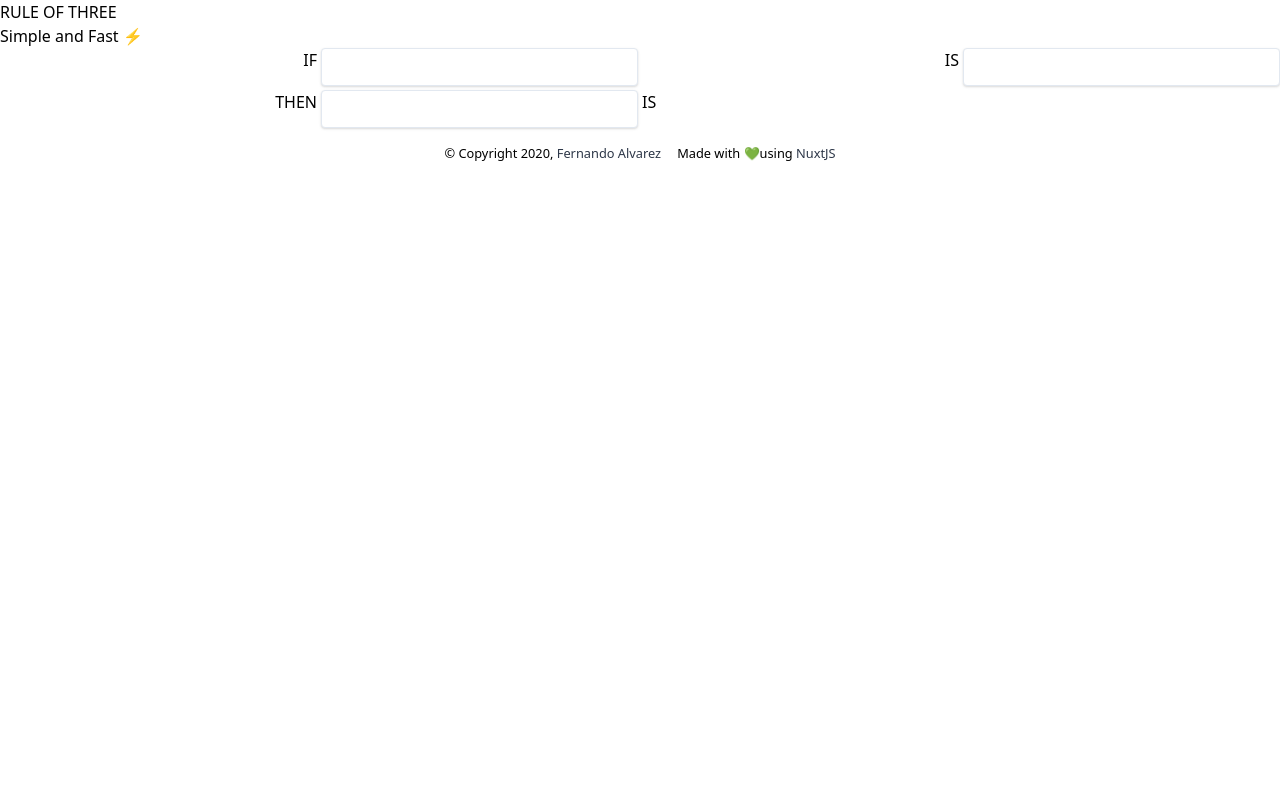
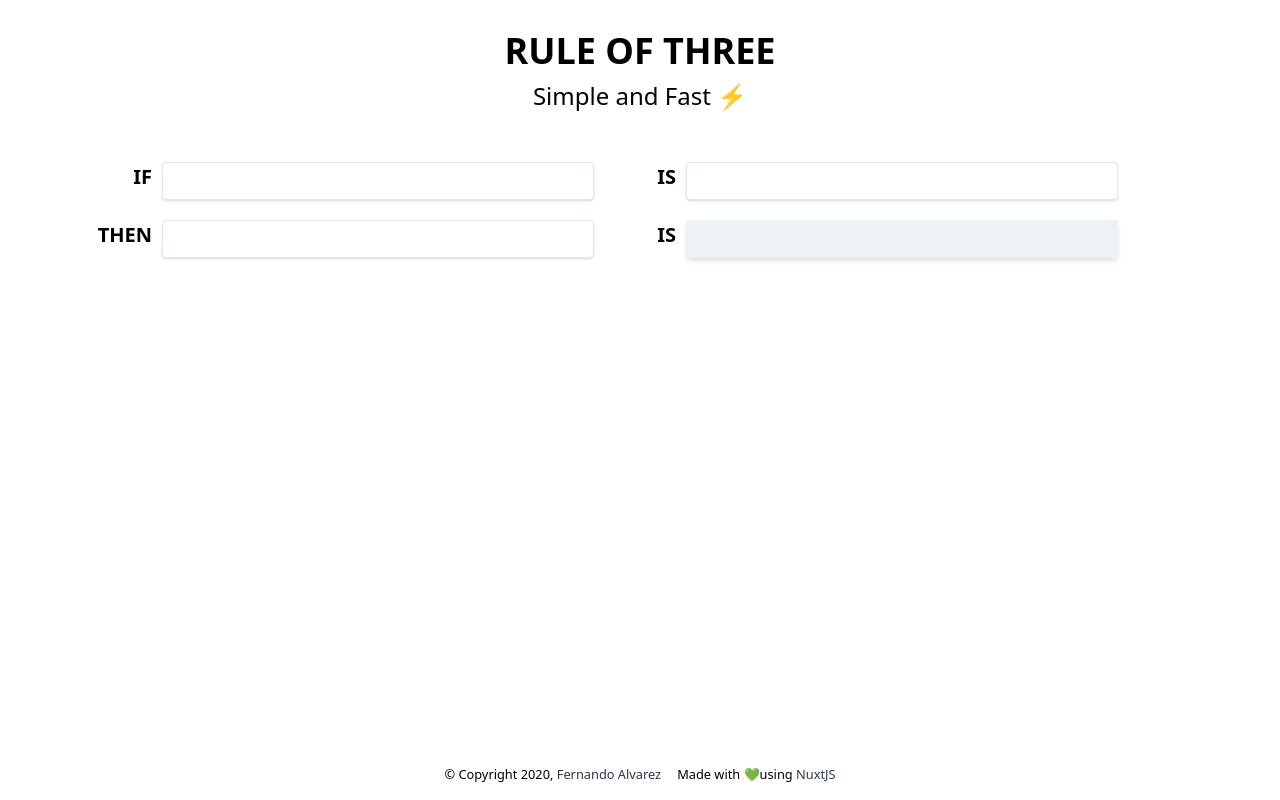
Before and after one commit to fernyettheplant/rule-of-three, a Nuxt app: page / in a window 1280 px wide. Built offline with nearby package versions, Linux system fonts and the light colour scheme.

Commit message:
improve desktop design

```diff
--- /dev/null
+++ b/components/CalculatorRuleOfThree.vue
@@ -0,0 +1,119 @@
+<template>
+  <div class="calculator sm:mx-20">
+    <div class="calculator__div1 sm:text-right">
+      <label class="font-semibold text-xl" for="box1">IF</label>
+    </div>
+    <div class="calculator__div2">
+      <input
+        id="box1"
+        v-model="box1"
+        name="box1"
+        class="shadow appearance-none border rounded w-full py-2 px-3 text-gray-700 leading-tight focus:outline-none focus:shadow-outline text-right"
+        type="number"
+      >
+    </div>
+    <div class="calculator__div3 sm:text-right">
+      <label class="font-semibold text-xl" for="box2">IS</label>
+    </div>
+    <div class="calculator__div4">
+      <input
+        id="box2"
+        v-model="box2"
+        name="box2"
+        class="shadow appearance-none border rounded w-full py-2 px-3 text-gray-700 leading-tight focus:outline-none focus:shadow-outline text-right"
+        type="number"
+      >
+    </div>
+    <div class="calculator__div5 sm:text-right">
+      <label class="font-semibold text-xl" for="box3">THEN</label>
+    </div>
+    <div class="calculator__div6">
+      <input
+        id="box3"
+        v-model="box3"
+        name="box3"
+        class="shadow appearance-none border rounded w-full py-2 px-3 text-gray-700 leading-tight focus:outline-none focus:shadow-outline text-right"
+        type="number"
+      >
+    </div>
+    <div class="calculator__div7 sm:text-right">
+      <span class="font-semibold text-xl">IS</span>
+    </div>
+    <div class="calculator__div8 sm:text-center shadow-md bg-gray-200 text-2xl font-black">
+      {{ result || '' }}
+    </div>
+  </div>
+</template>
+
+<script lang="ts">
+import Vue from 'vue'
+
+type BoxNumber = number | null;
+
+type BoxesData = {
+  box1: BoxNumber;
+  box2: BoxNumber;
+  box3: BoxNumber;
+};
+
+export default Vue.extend({
+  data (): BoxesData {
+    return {
+      box1: null,
+      box2: null,
+      box3: null
+    }
+  },
+  computed: {
+    result (): BoxNumber {
+      let result: BoxNumber
+
+      if (this.box1 !== null && this.box2 !== null && this.box3 !== null) {
+        result = (this.box3 * this.box2) / this.box1
+      } else {
+        result = null
+      }
+
+      return result
+    }
+  }
+})
+</script>
+
+<style lang="scss" scoped>
+.calculator {
+  display: grid;
+
+  @media (min-width: 640px) {
+    grid-template-columns: 1fr 6fr 1fr 6fr 1fr;
+    grid-template-rows: repeat(5, 1fr);
+    grid-column-gap: 10px;
+    grid-row-gap: 20px;
+
+    &__div1 {
+      grid-area: 1 / 1 / 2 / 2;
+    }
+    &__div2 {
+      grid-area: 1 / 2 / 2 / 3;
+    }
+    &__div3 {
+      grid-area: 1 / 3 / 2 / 4;
+    }
+    &__div4 {
+      grid-area: 1 / 4 / 2 / 5;
+    }
+    &__div5 {
+      grid-area: 2 / 1 / 3 / 2;
+    }
+    &__div6 {
+      grid-area: 2 / 2 / 3 / 3;
+    }
+    &__div7 {
+      grid-area: 2 / 3 / 3 / 4;
+    }
+    &__div8 {
+      grid-area: 2 / 4 / 3 / 5;
+    }
+  }
+}
+</style>
--- /dev/null
+++ b/components/LayoutHeader.vue
@@ -0,0 +1,10 @@
+<template functional>
+  <header class="flex flex-col my-4 sm:mt-6 sm:mb-12">
+    <h1 class="text-center text-3xl sm:text-4xl font-bold">
+      RULE OF THREE
+    </h1>
+    <h3 class="text-center text-2xl sm:text-2xl font-thin">
+      Simple and Fast ⚡
+    </h3>
+  </header>
+</template>
--- a/layouts/default.vue
+++ b/layouts/default.vue
@@ -1,5 +1,6 @@
 <template>
-  <div>
+  <div class="flex flex-col min-h-screen">
+    <layout-header />
     <nuxt />
     <layout-footer />
   </div>
@@ -7,10 +8,12 @@
 
 <script lang="ts">
 import Vue from 'vue'
+import LayoutHeader from '@/components/LayoutHeader.vue'
 import LayoutFooter from '@/components/LayoutFooter.vue'
 
 export default Vue.extend({
   components: {
+    LayoutHeader,
     LayoutFooter
   }
 })
--- a/package.json
+++ b/package.json
@@ -23,6 +23,8 @@
     "@nuxtjs/tailwindcss": "^1.3.2",
     "babel-eslint": "10.0.3",
     "eslint": "^6.8.0",
-    "eslint-plugin-nuxt": ">=0.5.1"
+    "eslint-plugin-nuxt": ">=0.5.1",
+    "node-sass": "^4.13.1",
+    "sass-loader": "^8.0.2"
   }
 }
--- a/pages/index.vue
+++ b/pages/index.vue
@@ -1,82 +1,16 @@
 <template>
-  <main>
-    <h1>RULE OF THREE</h1>
-    <h3>Simple and Fast ⚡</h3>
-
-    <div class="grid grid-cols-1 sm:grid-cols-4 gap-1">
-      <div class="sm:text-right">
-        <label for="box1">IF</label>
-      </div>
-      <div>
-        <input
-          id="box1"
-          v-model="box1"
-          name="box1"
-          class="shadow appearance-none border rounded w-full py-2 px-3 text-gray-700 leading-tight focus:outline-none focus:shadow-outline text-right"
-          type="number"
-        >
-      </div>
-      <div class="sm:text-right">
-        <label for="box2">IS</label>
-      </div>
-      <div>
-        <input
-          id="box2"
-          v-model="box2"
-          name="box2"
-          class="shadow appearance-none border rounded w-full py-2 px-3 text-gray-700 leading-tight focus:outline-none focus:shadow-outline text-right"
-          type="number"
-        >
-      </div>
-      <div class="sm:text-right">
-        <label for="box3">THEN</label>
-      </div>
-      <div>
-        <input
-          id="box3"
-          v-model="box3"
-          name="box3"
-          class="shadow appearance-none border rounded w-full py-2 px-3 text-gray-700 leading-tight focus:outline-none focus:shadow-outline text-right"
-          type="number"
-        >
-      </div>
-      <div>IS</div>
-      <div>{{ result || '' }}</div>
-    </div>
+  <main class="flex-grow">
+    <calculator-rule-of-three />
   </main>
 </template>
 
 <script lang="ts">
 import Vue from 'vue'
-
-type BoxNumber = number | null;
-
-type BoxesData = {
-  box1: BoxNumber;
-  box2: BoxNumber;
-  box3: BoxNumber;
-};
+import CalculatorRuleOfThree from '@/components/CalculatorRuleOfThree.vue'
 
 export default Vue.extend({
-  data (): BoxesData {
-    return {
-      box1: null,
-      box2: null,
-      box3: null
-    }
-  },
-  computed: {
-    result (): BoxNumber {
-      let result: BoxNumber
-
-      if (this.box1 !== null && this.box2 !== null && this.box3 !== null) {
-        result = this.box3 * this.box2 / this.box1
-      } else {
-        result = null
-      }
-
-      return result
-    }
+  components: {
+    CalculatorRuleOfThree
   }
 })
 </script>
```
Also changed, not shown: 1 other file (tests, documents, lock files or other folders).
